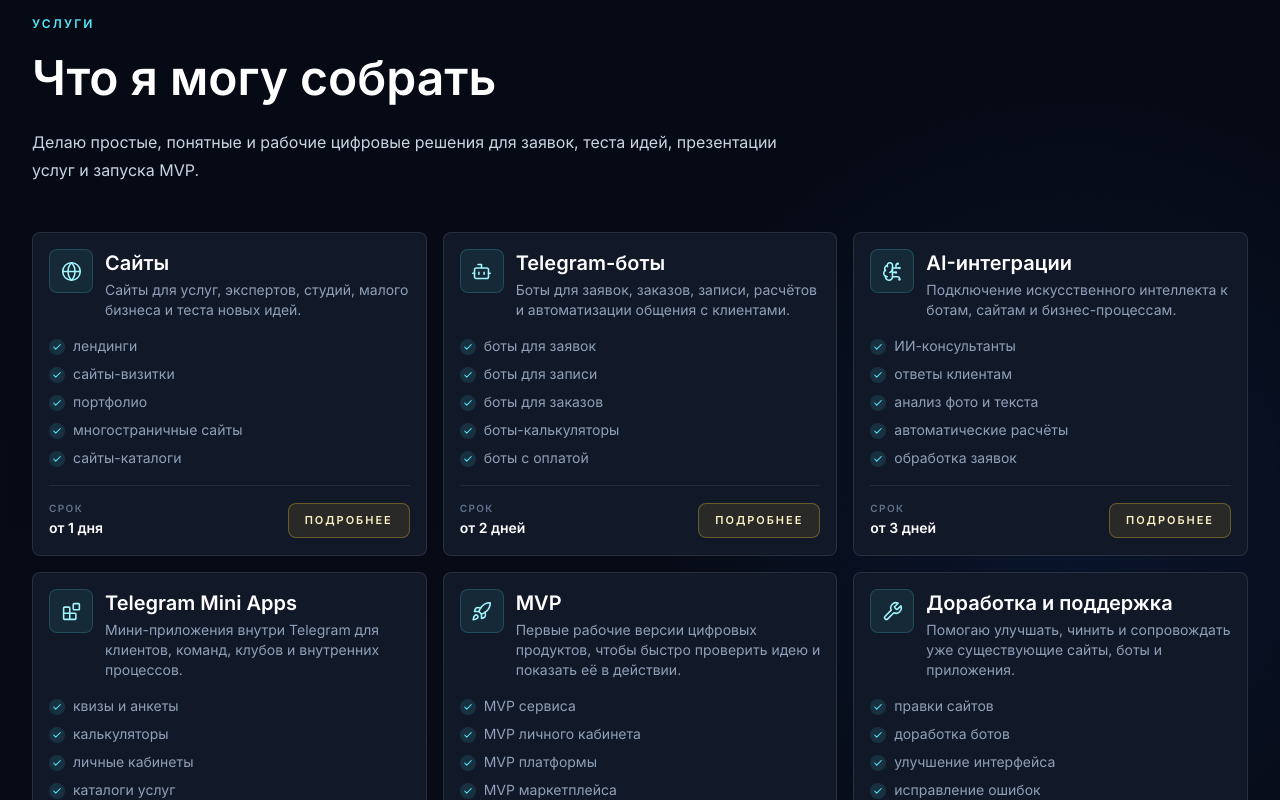
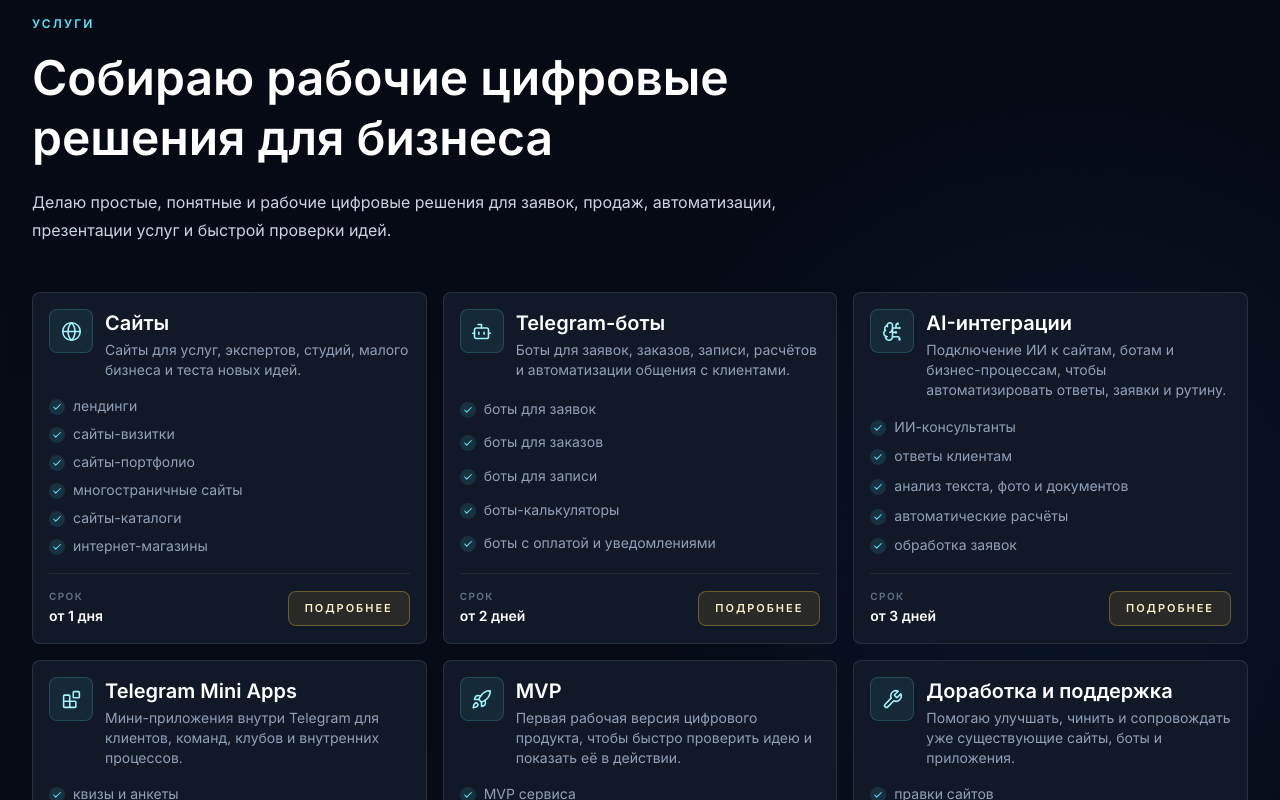
Before and after one commit to yasprosil-ai/portfolio-site, a Next.js app: page / in a window 1280 px wide. Shown: the part 880-1680 px from the top of the page. Built offline with nearby package versions, Linux system fonts and the light colour scheme.

Commit message:
Update services section: title, subtitle, card texts and items

```diff
--- a/components/ServicesSection.jsx
+++ b/components/ServicesSection.jsx
@@ -8,8 +8,8 @@ export default function ServicesSection() {
       <div className="mx-auto max-w-7xl">
         <SectionIntro
           eyebrow="Услуги"
-          title="Что я могу собрать"
-          text="Делаю простые, понятные и рабочие цифровые решения для заявок, теста идей, презентации услуг и запуска MVP."
+          title="Собираю рабочие цифровые решения для бизнеса"
+          text="Делаю простые, понятные и рабочие цифровые решения для заявок, продаж, автоматизации, презентации услуг и быстрой проверки идей."
         />
 
         <div className="mt-12 grid gap-4 md:grid-cols-2 xl:grid-cols-3">
--- a/data/services.js
+++ b/data/services.js
@@ -6,7 +6,14 @@ export const services = [
     title: "Сайты",
     icon: Globe,
     text: "Сайты для услуг, экспертов, студий, малого бизнеса и теста новых идей.",
-    items: ["лендинги", "сайты-визитки", "портфолио", "многостраничные сайты", "сайты-каталоги"],
+    items: [
+      "лендинги",
+      "сайты-визитки",
+      "сайты-портфолио",
+      "многостраничные сайты",
+      "сайты-каталоги",
+      "интернет-магазины",
+    ],
     deadline: "от 1 дня",
   },
   {
@@ -14,15 +21,27 @@ export const services = [
     title: "Telegram-боты",
     icon: Bot,
     text: "Боты для заявок, заказов, записи, расчётов и автоматизации общения с клиентами.",
-    items: ["боты для заявок", "боты для записи", "боты для заказов", "боты-калькуляторы", "боты с оплатой"],
+    items: [
+      "боты для заявок",
+      "боты для заказов",
+      "боты для записи",
+      "боты-калькуляторы",
+      "боты с оплатой и уведомлениями",
+    ],
     deadline: "от 2 дней",
   },
   {
     slug: "ai",
     title: "AI-интеграции",
     icon: BrainCircuit,
-    text: "Подключение искусственного интеллекта к ботам, сайтам и бизнес-процессам.",
-    items: ["ИИ-консультанты", "ответы клиентам", "анализ фото и текста", "автоматические расчёты", "обработка заявок"],
+    text: "Подключение ИИ к сайтам, ботам и бизнес-процессам, чтобы автоматизировать ответы, заявки и рутину.",
+    items: [
+      "ИИ-консультанты",
+      "ответы клиентам",
+      "анализ текста, фото и документов",
+      "автоматические расчёты",
+      "обработка заявок",
+    ],
     deadline: "от 3 дней",
   },
   {
@@ -30,15 +49,27 @@ export const services = [
     title: "Telegram Mini Apps",
     icon: Blocks,
     text: "Мини-приложения внутри Telegram для клиентов, команд, клубов и внутренних процессов.",
-    items: ["квизы и анкеты", "калькуляторы", "личные кабинеты", "каталоги услуг", "интерфейсы для ботов"],
+    items: [
+      "квизы и анкеты",
+      "калькуляторы",
+      "личные кабинеты",
+      "каталоги услуг",
+      "интерфейсы для ботов",
+    ],
     deadline: "от 3 дней",
   },
   {
     slug: "mvp",
     title: "MVP",
     icon: Rocket,
-    text: "Первые рабочие версии цифровых продуктов, чтобы быстро проверить идею и показать её в действии.",
-    items: ["MVP сервиса", "MVP личного кабинета", "MVP платформы", "MVP маркетплейса", "MVP внутреннего инструмента"],
+    text: "Первая рабочая версия цифрового продукта, чтобы быстро проверить идею и показать её в действии.",
+    items: [
+      "MVP сервиса",
+      "MVP личного кабинета",
+      "MVP платформы",
+      "MVP маркетплейса",
+      "MVP внутреннего инструмента",
+    ],
     deadline: "от 5 дней",
   },
   {
@@ -46,7 +77,13 @@ export const services = [
     title: "Доработка и поддержка",
     icon: Wrench,
     text: "Помогаю улучшать, чинить и сопровождать уже существующие сайты, боты и приложения.",
-    items: ["правки сайтов", "доработка ботов", "улучшение интерфейса", "исправление ошибок", "техническая поддержка"],
+    items: [
+      "правки сайтов",
+      "доработка ботов",
+      "исправление ошибок",
+      "улучшение интерфейса",
+      "техническая поддержка",
+    ],
     deadline: "от 1 дня",
   },
 ];
```
